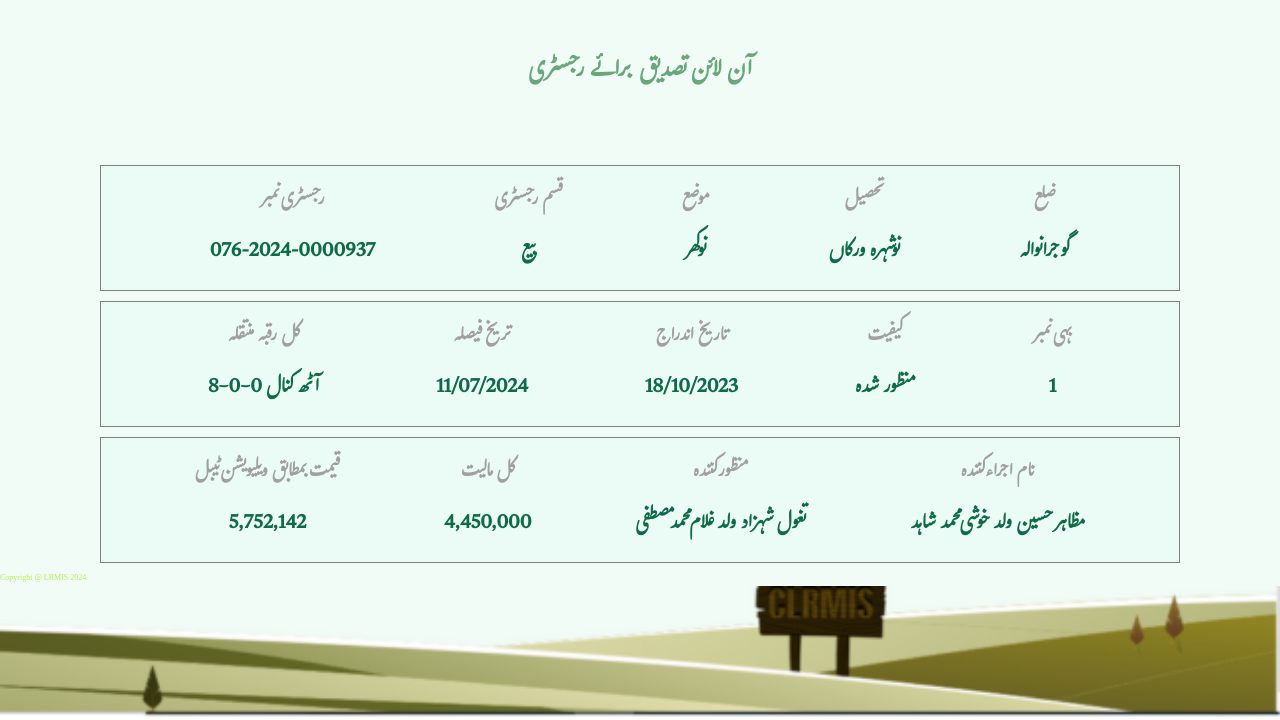
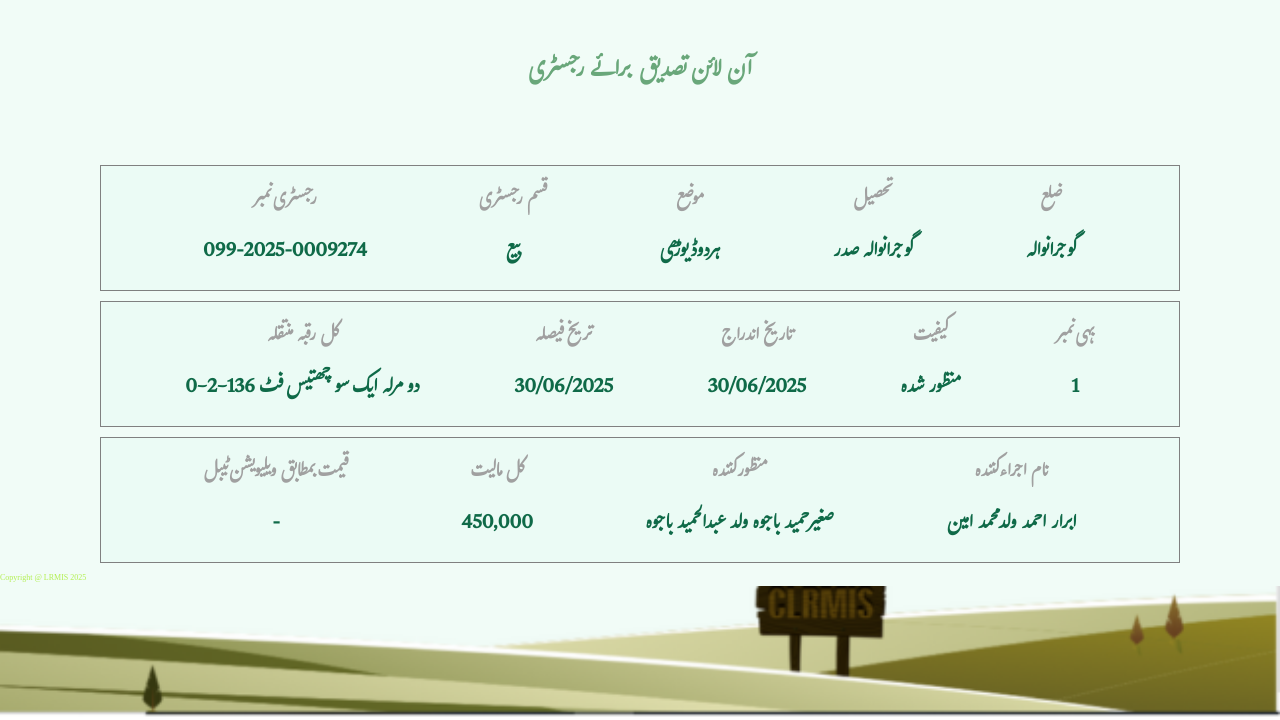
Before and after one commit to punjabzameen/Punjab63, a plain HTML site: page index.html in a window 1280 px wide. Shown: the part 80-800 px from the top of the page. Drawn offline with Linux system fonts and the light colour scheme.

Commit message:
Update index.html

```diff
--- a/index.html
+++ b/index.html
@@ -32,7 +32,7 @@
             <div class="item text1">
                 <h3>رجسٹری نمبر
                 </h3>
-                <p>076-2024-0000937
+                <p>099-2025-0009274
                 </p>
             </div>
             <div class="item text2"><h3>قسم رجسٹری
@@ -42,13 +42,13 @@
             <div class="item text3">
                 <h3>موضع
                 </h3>
-                <p>نوکھر
+                <p>ہردوڈیوڑھی
                 </p>
             </div>
             <div class="item text4">
                 <h3>تحصیل
                 </h3>
-                <p>نوشہرہ ورکاں
+                <p>گوجرانوالہ صدر
                 </p>
             </div>
             <div class="item text5">
@@ -63,18 +63,18 @@
             <div class="item text1">
                 <h3>کل رقبہ منتقلہ
                 </h3>
-                <p>8-0-0 آٹھ کنال
+                <p>0-2-136 دو مرلہ ایک سو چھتیس فٹ
                 </p>
             </div>
             <div class="item text2"><h3>تریخ فیصلہ
 
             </h3>
-            <p>11/07/2024
+            <p>30/06/2025
             </p></div>
             <div class="item text3">
                 <h3>تاریخ اندراج
                 </h3>
-                <p>18/10/2023
+                <p>30/06/2025
                 </p>
             </div>
             <div class="item text4">
@@ -95,23 +95,23 @@
             <div class="item text1">
                 <h3>قیمت بمطابق ویلیویشن ٹیبل
                 </h3>
-                <p>5,752,142
+                <p>-
                 </p>
             </div>
             <div class="item text2"><h3>کل مالیت
             </h3>
-            <p>4,450,000
+            <p>450,000
             </p></div>
             <div class="item text3">
                 <h3>منظور کنندہ
                 </h3>
-                <p>تغول شہزاد ولد غلام محمد مصطفی
+                <p>صغیر حمید باجوہ ولد عبدالحمید باجوہ
                 </p>
             </div>
             <div class="item text4">
                 <h3>نام اجراء کنندہ
                 </h3>
-                <p>مظاہر حسین ولد خوشی محمد شاہد
+                <p>ابرار احمد ولد محمد امین
                 </p>
             </div>
 
@@ -120,7 +120,7 @@
     </section>
     <!-- ----------------- Inage section------------------ -->
      <div class="bottom_img">
-        Copyright @ LRMIS 2024
+        Copyright @ LRMIS 2025
 
      </div>
      <!-- <div class="main">
```
